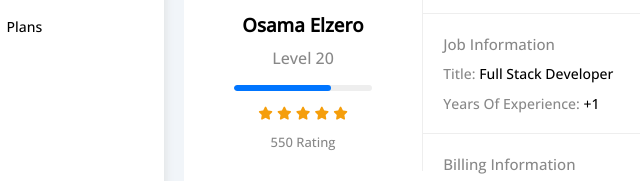
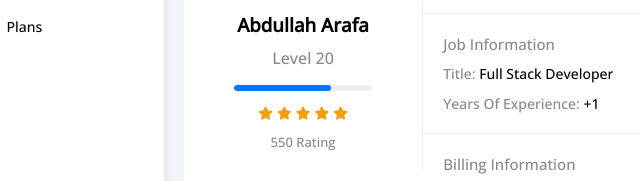
Before and after one commit to Abdullahciti/Template-Framework.TopC, a plain HTML site: page profile.html in a window 1280 px wide. Shown: the part 396-577 px from the top of the page, 51-691 px from the left. Drawn offline with nearby package versions, Linux system fonts and the light colour scheme.

Commit message:
Update profile.html

```diff
--- a/profile.html
+++ b/profile.html
@@ -87,7 +87,7 @@
           <div class="overview bg-white rad-10 d-flex align-center">
             <div class="avatar-box txt-c p-20">
               <img decoding="async" class="rad-half mb-10" src="imgs/avatar.png" alt="" />
-              <h3 class="m-0">Osama Elzero</h3>
+              <h3 class="m-0">Abdullah Arafa</h3>
               <p class="c-grey mt-10">Level 20</p>
               <div class="level rad-6 bg-eee p-relative">
                 <span style="width: 70%"></span>
```
